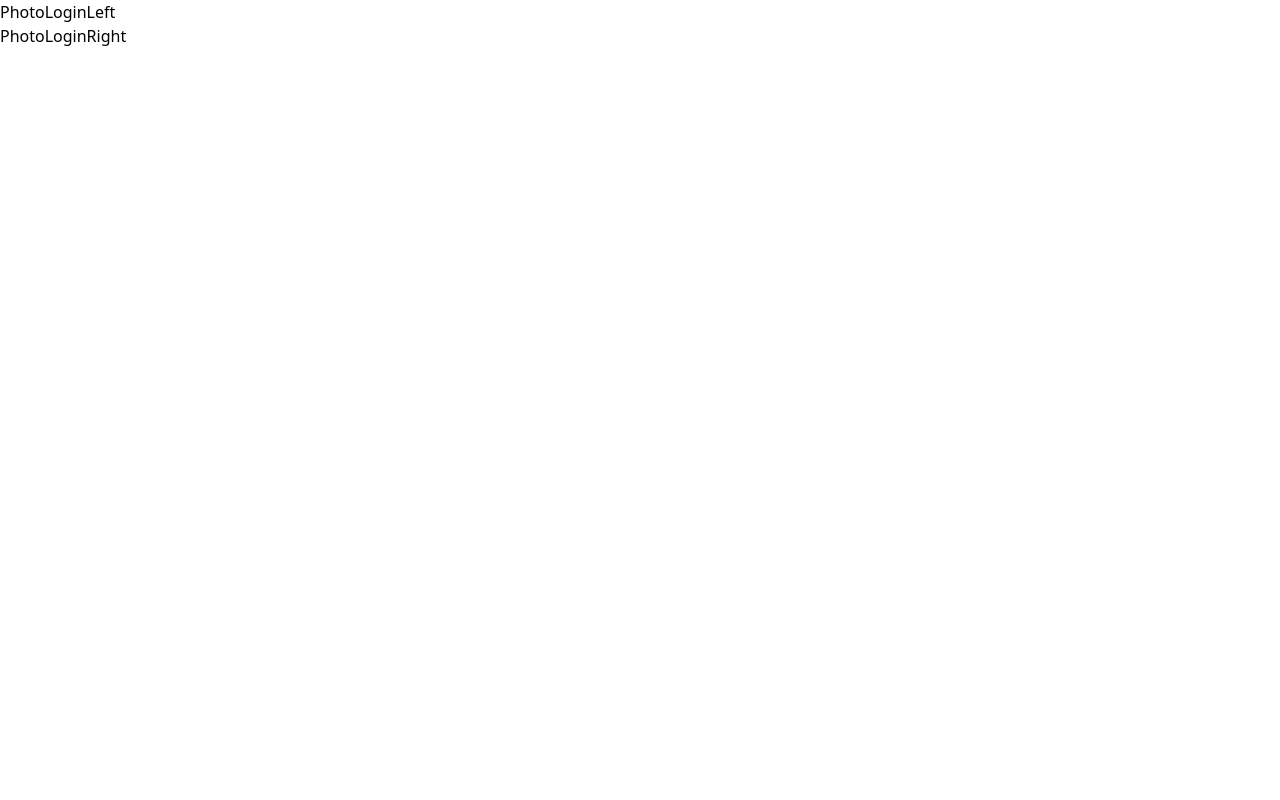
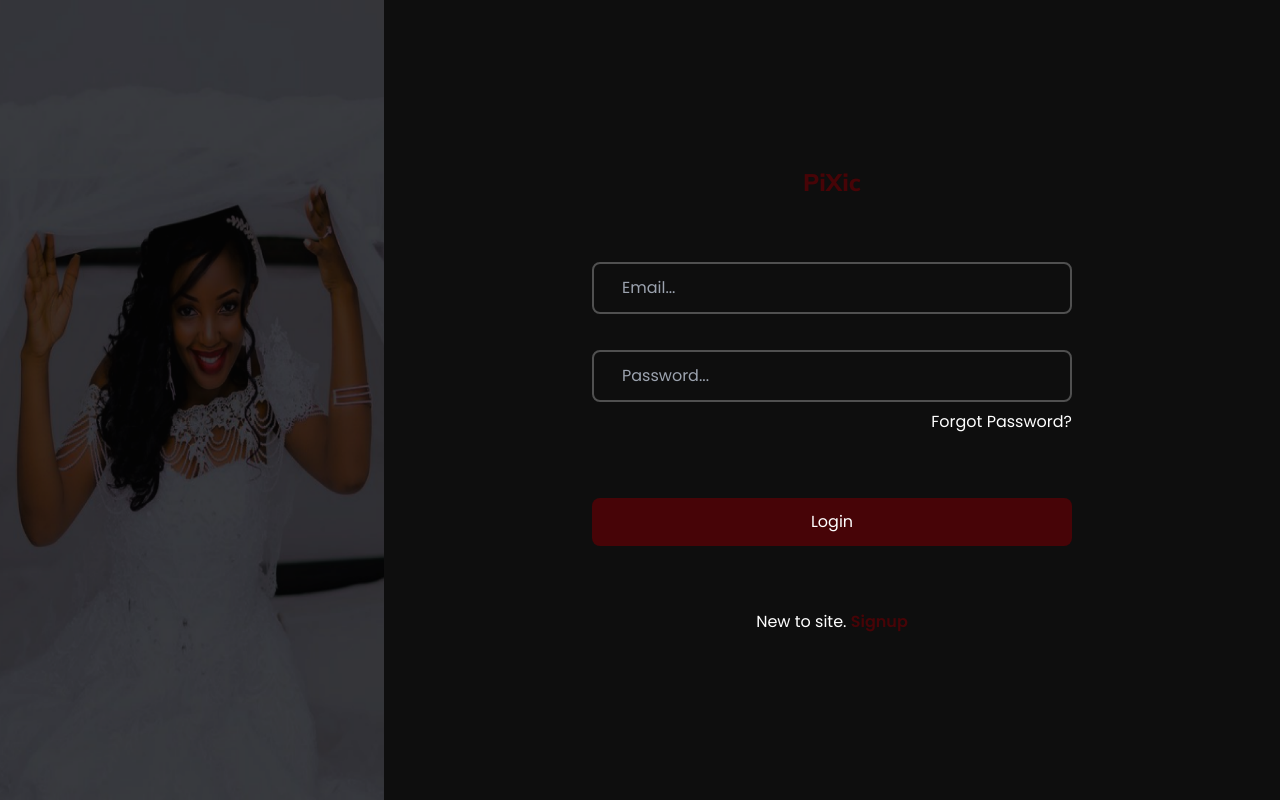
Before and after one commit to BeniSamuel/Pixic, a React (Vite) app: page /photographer/login in a window 1280 px wide. Built offline with nearby package versions, Linux system fonts and the light colour scheme.

Commit message:
Added photographer login

```diff
--- a/src/Components/Photographer/Login/PhotoLoginLeft.tsx
+++ b/src/Components/Photographer/Login/PhotoLoginLeft.tsx
@@ -1,8 +1,11 @@
 import React from 'react'
+import photoLoginImage from "../../../assets/Photographer/Login/PhotoLogin.png"
 
 const PhotoLoginLeft:React.FC = () => {
   return (
-    <div>PhotoLoginLeft</div>
+    <div className=' w-[30%] bg-black'>
+      <img src={photoLoginImage} className=' h-[100vh] w-[100%]'/>
+    </div>
   )
 }
 
--- a/src/Components/Photographer/Login/PhotoLoginRight.tsx
+++ b/src/Components/Photographer/Login/PhotoLoginRight.tsx
@@ -1,8 +1,25 @@
 import React from 'react'
+import { Link } from 'react-router-dom'
 
 const PhotoLoginRight:React.FC = () => {
   return (
-    <div>PhotoLoginRight</div>
+    <div className=' bg-[#0E0E0E] h-[100vh] w-[100%] md:w-[70%] flex flex-col items-center gap-16 justify-center'>
+        <div className=' text-[#470407] font-mulish text-2xl font-extrabold'>PiXic</div>
+        <div className=' flex flex-col gap-9 items-center'>
+            <input type="email" placeholder='Email...'  className=' outline-none bg-transparent font-poppins text-white placeholder:font-poppins bg-[#1B1A1A] border-[#505050] border-2 rounded-lg pl-7 py-3 w-[30rem]'/>
+            <div className=' flex flex-col gap-2'>
+                <input type="password" placeholder='Password...' className=' outline-none bg-transparent font-poppins text-white placeholder:font-poppins bg-[#1B1A1A] border-[#505050] border-2 rounded-lg pl-7 py-3 w-[30rem]'/>
+                <p className=' text-right text-white font-poppins'>Forgot Password?</p>
+            </div>
+        </div>
+        <div className=' flex flex-col items-center'>
+            <button className=' text-white font-poppins bg-[#470407] py-3 rounded-lg w-[30rem]'>Login</button>
+        </div>
+        <div>
+            <p className=' text-white font-poppins'>New to site. <span className=' text-[#470407] font-semibold'><Link to="/client/signup">Signup</Link></span></p>
+        </div>
+
+    </div>
   )
 }
 
--- a/src/Pages/Photographer/Login/LoginPhoto.tsx
+++ b/src/Pages/Photographer/Login/LoginPhoto.tsx
@@ -4,7 +4,7 @@ import PhotoLoginRight from '../../../Components/Photographer/Login/PhotoLoginRi
 
 const LoginPhoto:React.FC = () => {
   return (
-    <div>
+    <div className=' flex flex-row'>
       <PhotoLoginLeft/>
       <PhotoLoginRight/>
     </div>
```
Also changed, not shown: src/assets/Photographer/Login/PhotoLogin.png (added).
